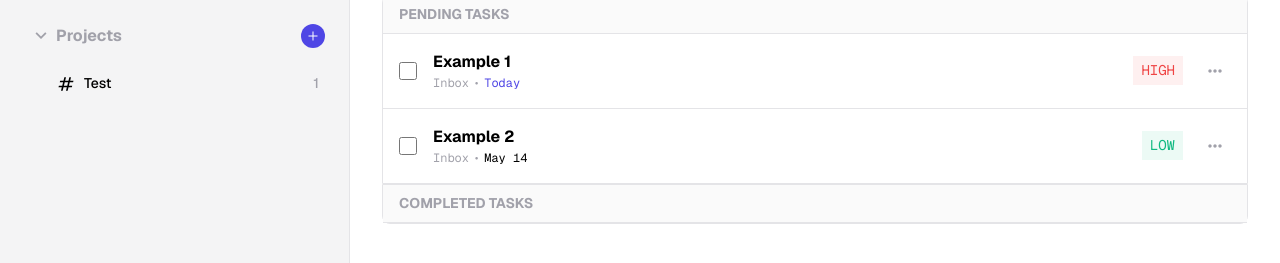
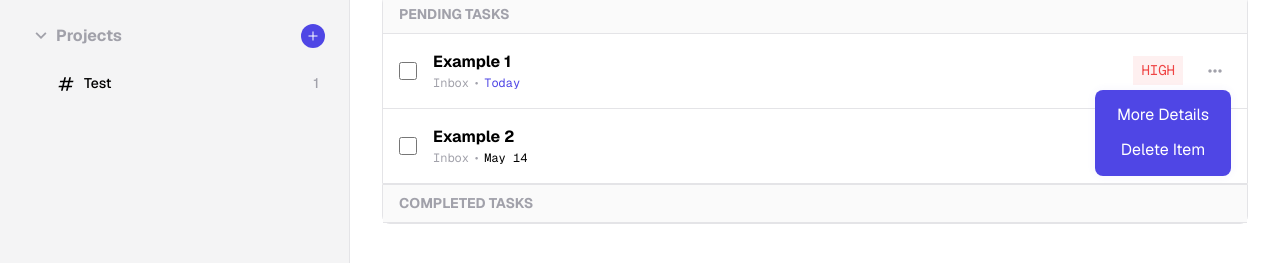
Before and after one commit to Holyfrog115/todo-list, a website built with webpack: page src/template.html in a window 1280 px wide. Both pictures are taken after a click on the button 1215 px from the left and 231 px from the top of the page. Shown: the part 161-424 px from the top of the page. Built offline with nearby package versions, Linux system fonts and the light colour scheme.

Commit message:
Add more options menu for details and deleting task

```diff
--- a/src/load-page.js
+++ b/src/load-page.js
@@ -6,6 +6,7 @@ function loadPage(projectsData) {
 
     loadSidebar(projectsData);
     loadProject(projectsData.selectedProject);
+    deselectMoreOptions();
 }
 
 
@@ -198,13 +199,51 @@ function addTodoItem(project, item, list) {
     moreBtn.classList.add("more-btn");
     moreBtn.innerHTML = `<svg xmlns="http://www.w3.org/2000/svg" height="24px" viewBox="0 -960 960 960" width="24px"><path d="M240-400q-33 0-56.5-23.5T160-480q0-33 23.5-56.5T240-560q33 0 56.5 23.5T320-480q0 33-23.5 56.5T240-400Zm240 0q-33 0-56.5-23.5T400-480q0-33 23.5-56.5T480-560q33 0 56.5 23.5T560-480q0 33-23.5 56.5T480-400Zm240 0q-33 0-56.5-23.5T640-480q0-33 23.5-56.5T720-560q33 0 56.5 23.5T800-480q0 33-23.5 56.5T720-400Z"/></svg>`;
 
-    rightPart.append(priority, moreBtn);
+    const moreOptionsMenu = document.createElement("div");
+    moreOptionsMenu.classList.add("more-options-menu");
+
+    const detailsBtn = document.createElement("button");
+    detailsBtn.classList.add("details-button");
+    detailsBtn.textContent = "More Details";
+
+    const deletionBtn = document.createElement("button");
+    deletionBtn.classList.add("deletion-button");
+    deletionBtn.textContent = "Delete Item";
+
+    moreOptionsMenu.append(detailsBtn, deletionBtn);
+
+    moreBtn.addEventListener("click", (event) => {
+        const moreOptions = event.target.parentElement.querySelector(".more-options-menu");
+        const dropdowns = document.querySelectorAll(".more-options-menu");
+        dropdowns.forEach(dropdown => {
+            if (dropdown != moreOptions){
+                dropdown.classList.remove("visible");
+            }
+        });
+        moreOptions.classList.toggle("visible");
+    });
+
+    rightPart.append(priority, moreBtn, moreOptionsMenu);
 
     const itemList = document.createElement("li");
     itemList.dataset.id = item.id;
     itemList.append(leftPart, rightPart);
 
     list.appendChild(itemList);
+}
+
+
+function deselectMoreOptions() {
+    // Adds event listener to window object to deselect more options menu after clicking away
+
+    window.addEventListener("click", (event) => {
+        if (!event.target.matches(".more-btn")) {
+            const dropdowns = document.querySelectorAll(".more-options-menu");
+            dropdowns.forEach(dropdown => {
+                dropdown.classList.remove("visible");
+            });
+        }
+    });
 }
 
 
--- a/src/styles.css
+++ b/src/styles.css
@@ -447,6 +447,10 @@ input[type="search"] {
     border: none;
 }
 
+.more-btn svg {
+    pointer-events: none;
+}
+
 .more-btn:hover {
     cursor: pointer;
 }
@@ -454,3 +458,43 @@ input[type="search"] {
 .today-date {
     color: var(--third-clr);
 }
+
+.right {
+    position: relative;
+}
+
+.more-options-menu {
+    background-color: var(--third-clr);
+    box-shadow: 0px 0px 10px var(--third-clr-transparent);
+    padding: 8px;
+    border-radius: 8px;
+    position: absolute;
+    top: 40px;
+    right: 0px;
+    display: none;
+    flex-direction: column;
+    align-items: center;
+    /* gap: 8px; */
+    z-index: 1;
+}
+
+.more-options-menu.visible {
+    display: flex;
+}
+
+.more-options-menu button {
+    font-size: 16px;
+    width: 120px;
+    background-color: transparent;
+    border: none;
+    color: var(--main-clr);
+    height: 35px;
+}
+
+.more-options-menu button:hover {
+    background-color: var(--third-clr-hover);
+}
+
+.more-options-menu .deletion-button:hover {
+    background-color: var(--deletion-bg-hover);
+}
```
